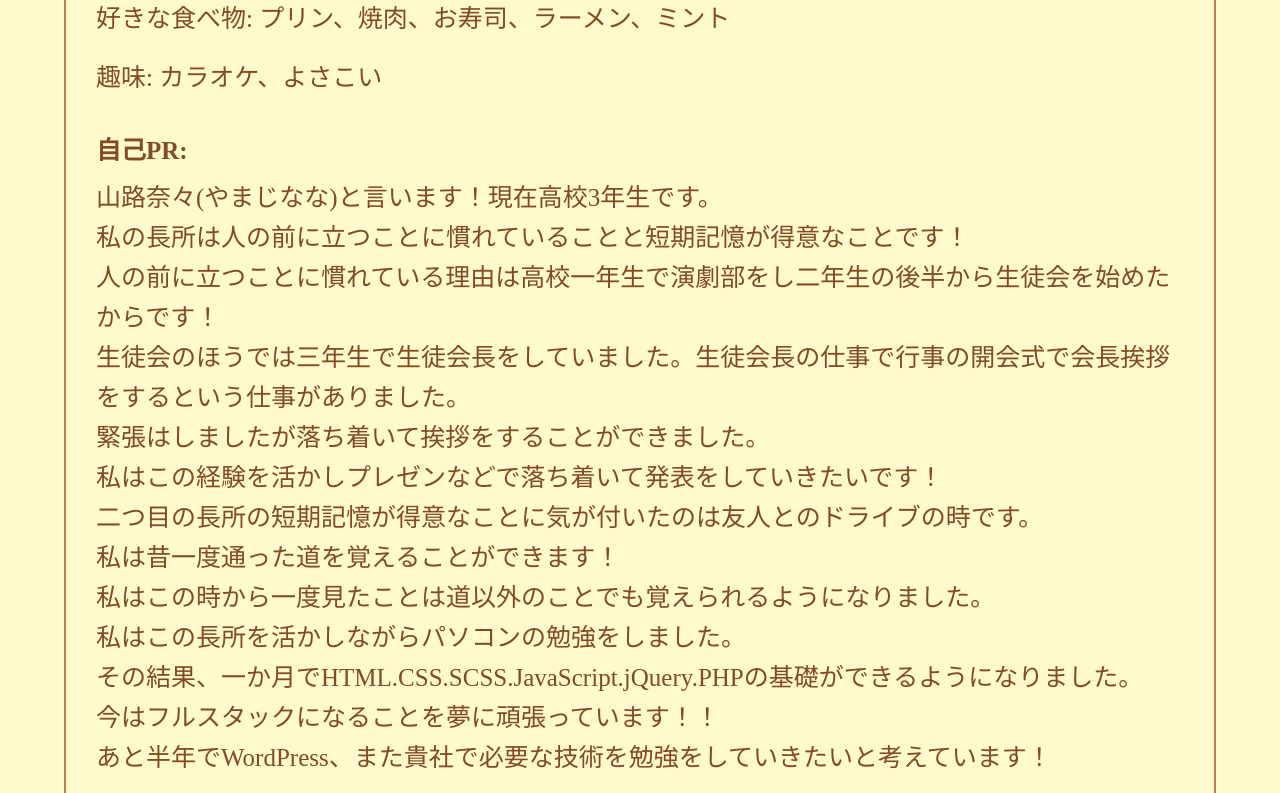
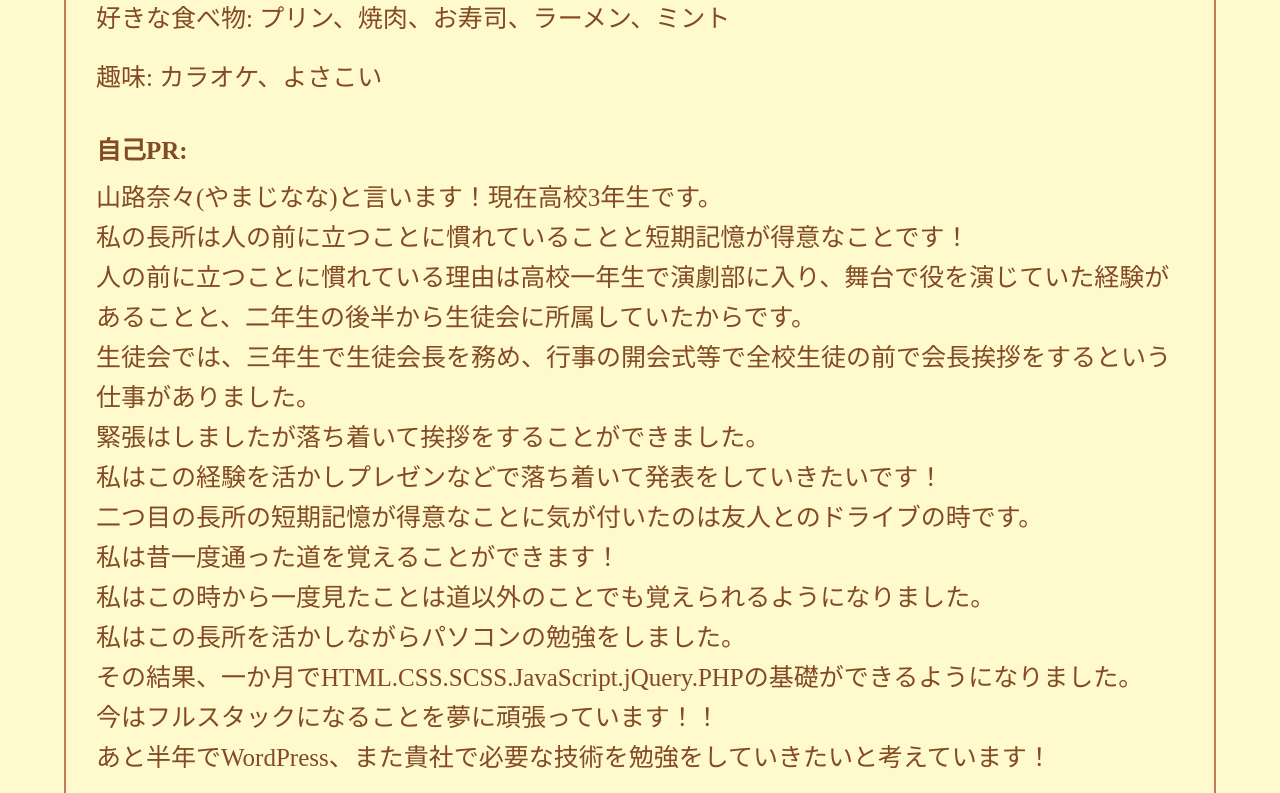
Before and after one commit to yamaji0723/Portfolio, a plain HTML site: page index.html in a window 1280 px wide. Shown: the part 1240-2033 px from the top of the page. Drawn offline with Linux system fonts and the light colour scheme; a web font is replaced by a local one.

Commit message:
自己PR修正

```diff
--- a/index.html
+++ b/index.html
@@ -43,8 +43,8 @@
                                 <span class="list-title">自己PR:</span><br>
                                 山路奈々(やまじなな)と言います！現在高校3年生です。<br>
                                 私の長所は人の前に立つことに慣れていることと短期記憶が得意なことです！<br>
-                                人の前に立つことに慣れている理由は高校一年生で演劇部をし二年生の後半から生徒会を始めたからです！<br>
-                                生徒会のほうでは三年生で生徒会長をしていました。生徒会長の仕事で行事の開会式で会長挨拶をするという仕事がありました。<br>
+                                人の前に立つことに慣れている理由は高校一年生で演劇部に入り、舞台で役を演じていた経験があることと、二年生の後半から生徒会に所属していたからです。<br>
+                                生徒会では、三年生で生徒会長を務め、行事の開会式等で全校生徒の前で会長挨拶をするという仕事がありました。<br>
                                 緊張はしましたが落ち着いて挨拶をすることができました。<br>
                                 私はこの経験を活かしプレゼンなどで落ち着いて発表をしていきたいです！<br>
                                 二つ目の長所の短期記憶が得意なことに気が付いたのは友人とのドライブの時です。<br>
```
